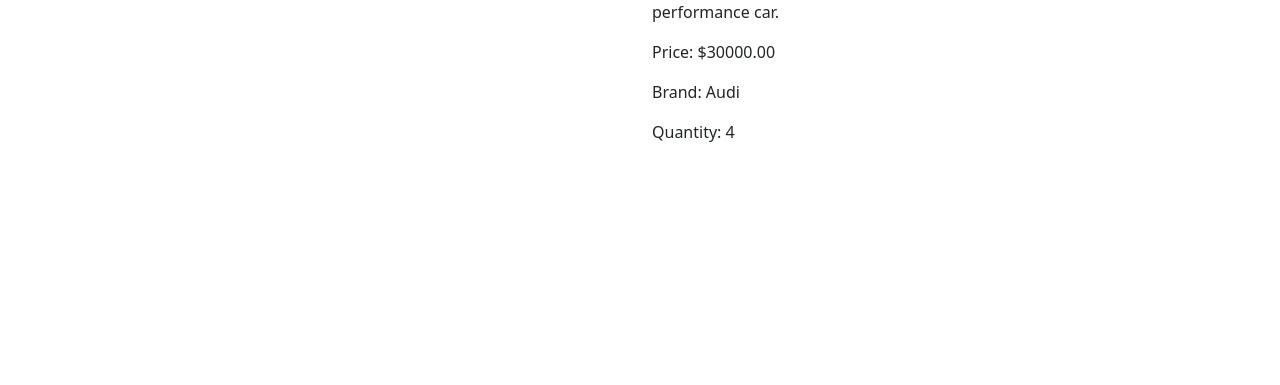
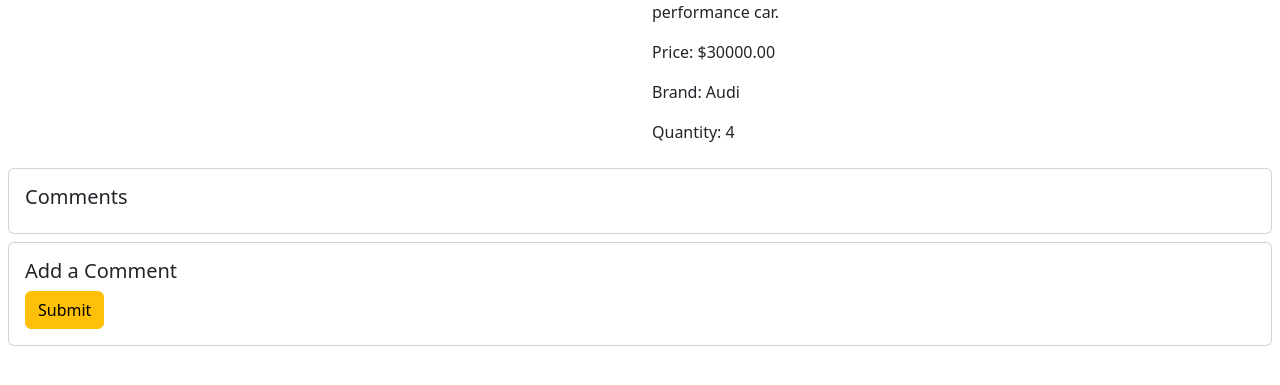
Before and after one commit to Soaib-Ahmed/Django_Assignment, a Django app: page /2/ in a window 1280 px wide. Shown: the part 294-679 px from the top of the page. Run offline with Django 4.2, Linux system fonts and the light colour scheme; data comes from the database, SQL or seed files in the repository; some libraries are stand-ins or nearby versions.

Commit message:
Update car_detail.html

```diff
--- a/Car_Sales_Project/cars/templates/car_detail.html
+++ b/Car_Sales_Project/cars/templates/car_detail.html
@@ -1,4 +1,6 @@
-{% extends 'base.html' %} {% block content %}
+{% extends 'base.html' %}
+{% load crispy_forms_tags %}
+{% block content %}
 <div class="container">
   <div class="row">
     <div class="col-md-6">
@@ -20,4 +22,25 @@
     </div>
   </div>
 </div>
+
+<div class="card m-2">
+  <h5 class="p-3">Comments</h5>
+  {% for comment in comments %}
+      <div class="card-body border m-2">
+          <p><b>{{ comment.name }}</b> {{ comment.created_on }}</p>
+          <p>{{ comment.body }}</p>
+      </div>
+  {% endfor %}
+</div>
+
+<div class="card m-2">
+  <div class="card-body">
+      <form method="post">
+          <h5>Add a Comment</h5>
+          {% csrf_token %}
+          {{ comment_form | crispy }}
+          <button class="btn btn-warning">Submit</button>
+      </form>
+  </div>
+</div>
 {% endblock %}
```
